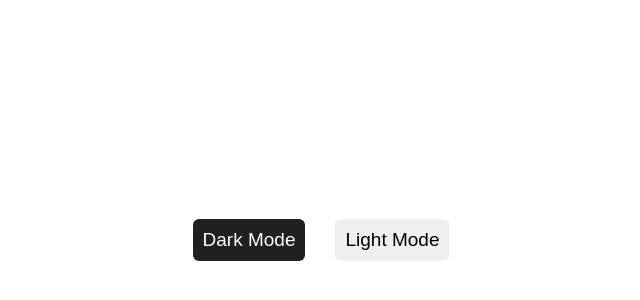
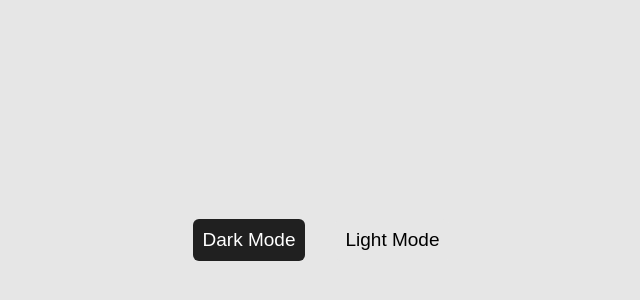
Before and after one commit to gfrnca/ReactDarkTheme, a React (Create React App) app: page / in a window 1280 px wide. Shown: the part 160-460 px from the top of the page, without its empty margins (319-959 px from the left). Built offline with nearby package versions, Linux system fonts and the light colour scheme.

Commit message:
feat(body): changed body background color

```diff
--- a/src/App.css
+++ b/src/App.css
@@ -5,3 +5,7 @@
   padding: 0;
   box-sizing: border-box;
 }
+
+body {
+  background: #e6e6e6;
+}
--- a/src/components/DarkMode.css
+++ b/src/components/DarkMode.css
@@ -5,6 +5,10 @@
   align-items: center;
   justify-content: center;
   gap: 30px;
+}
+
+.dark-mode {
+  background: #202020;
 }
 
 .page-wrapper button {
@@ -18,4 +22,9 @@
 .dark {
   background: #202020;
   color: white;
+  border: 1px solid #202020;
 }
+
+.light {
+  background: #e6e6e6;
+}
```
